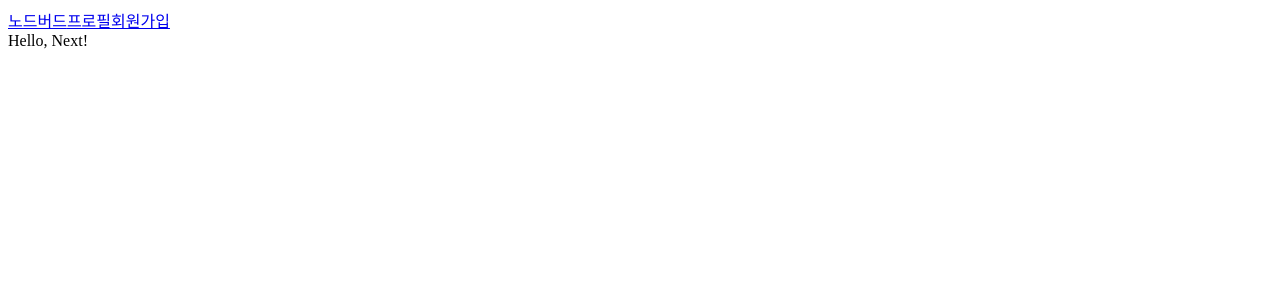
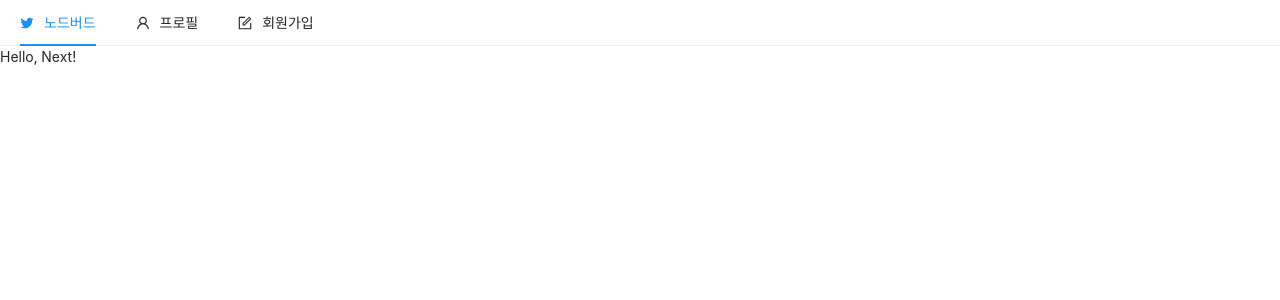
Before and after one commit to JonginWon/Agora, a Next.js app in the folder ch1/front/: page / in a window 1280 px wide. Shown: the top 300 px of the page. Built offline with nearby package versions, Linux system fonts and the light colour scheme.

Commit message:
상단 메뉴바 생성

```diff
--- a/ch1/front/components/AppLayout.js
+++ b/ch1/front/components/AppLayout.js
@@ -1,14 +1,23 @@
+import React from "react";
 import PropType from "prop-types";
 import Link from "next/link";
+import { Menu } from "antd";
+import { TwitterOutlined, UserOutlined, FormOutlined } from "@ant-design/icons";
 
 const AppLayout = ({ children }) => {
   return (
     <div>
-      <div>
-        <Link href="/">노드버드</Link>
-        <Link href="/profile">프로필</Link>
-        <Link href="/signup">회원가입</Link>
-      </div>
+      <Menu mode="horizontal">
+        <Menu.Item icon={<TwitterOutlined />}>
+          <Link href="/">노드버드</Link>
+        </Menu.Item>
+        <Menu.Item icon={<UserOutlined />}>
+          <Link href="/profile">프로필</Link>
+        </Menu.Item>
+        <Menu.Item icon={<FormOutlined />}>
+          <Link href="/signup">회원가입</Link>
+        </Menu.Item>
+      </Menu>
       {children}
     </div>
   );
--- a/ch1/front/package.json
+++ b/ch1/front/package.json
@@ -11,7 +11,7 @@
   "license": "ISC",
   "dependencies": {
     "@ant-design/icons": "^4.8.0",
-    "antd": "^5.1.2",
+    "antd": "^4.3.0",
     "next": "^13.1.1",
     "prop-types": "^15.8.1",
     "react": "^18.2.0",
--- /dev/null
+++ b/ch1/front/pages/_app.js
@@ -0,0 +1,17 @@
+import React from "react";
+import "antd/dist/antd.css";
+import PropType from "prop-types";
+
+const App = ({ Component }) => {
+  return (
+    <>
+      <Component />
+    </>
+  );
+};
+
+App.prototype = {
+  Component: PropType.elementType.isRequired,
+};
+
+export default App;
--- a/ch1/front/pages/index.js
+++ b/ch1/front/pages/index.js
@@ -1,10 +1,18 @@
+import React from "react";
 import AppLayout from "../components/AppLayout";
+import Head from "next/head";
 
 const Home = () => {
   return (
-    <AppLayout>
-      <div>Hello, Next!</div>
-    </AppLayout>
+    <>
+      <Head>
+        <meta charSet="utf-8" />
+        <title>NodeBird</title>
+      </Head>
+      <AppLayout>
+        <div>Hello, Next!</div>
+      </AppLayout>
+    </>
   );
 };
 
```
Also changed, not shown: ch1/front/pages/profile.js (+11 -3 lines), ch1/front/pages/signup.js (+11 -3 lines), 2 other files (tests, documents, lock files or other folders).
